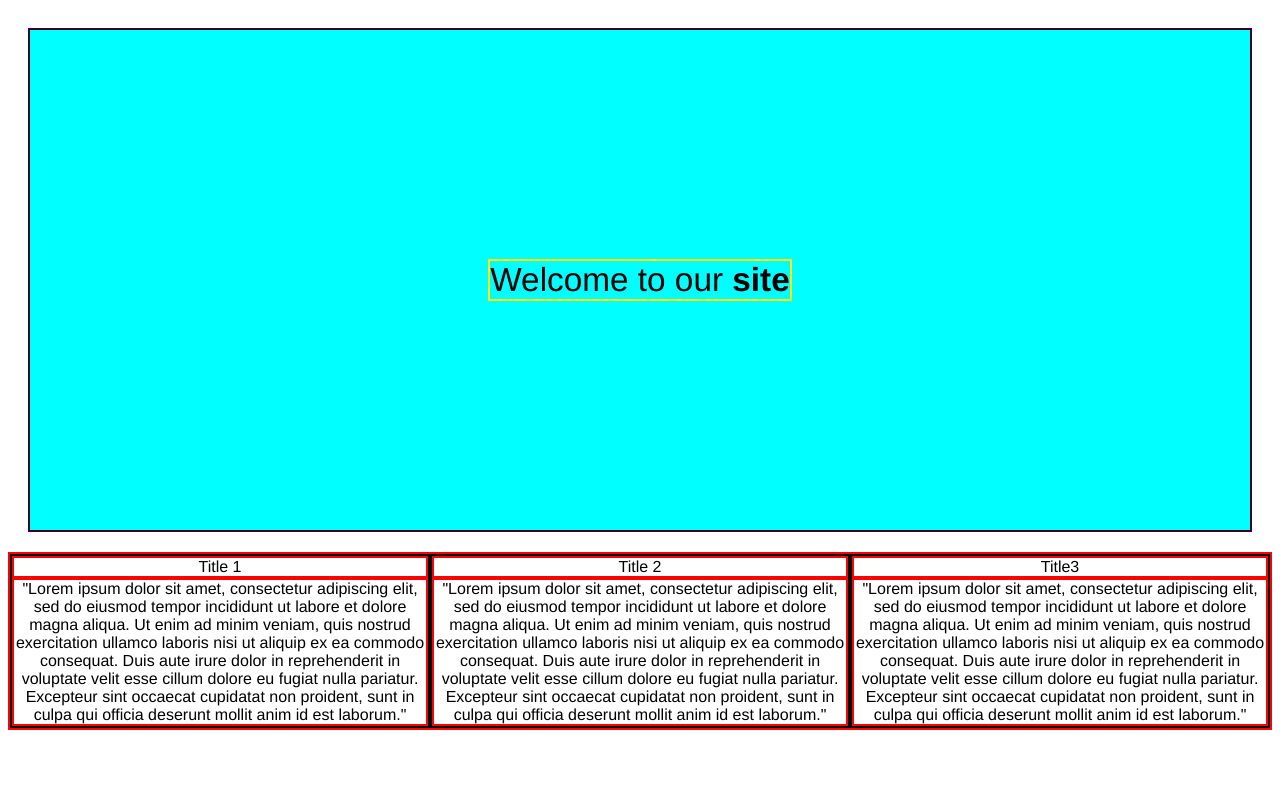
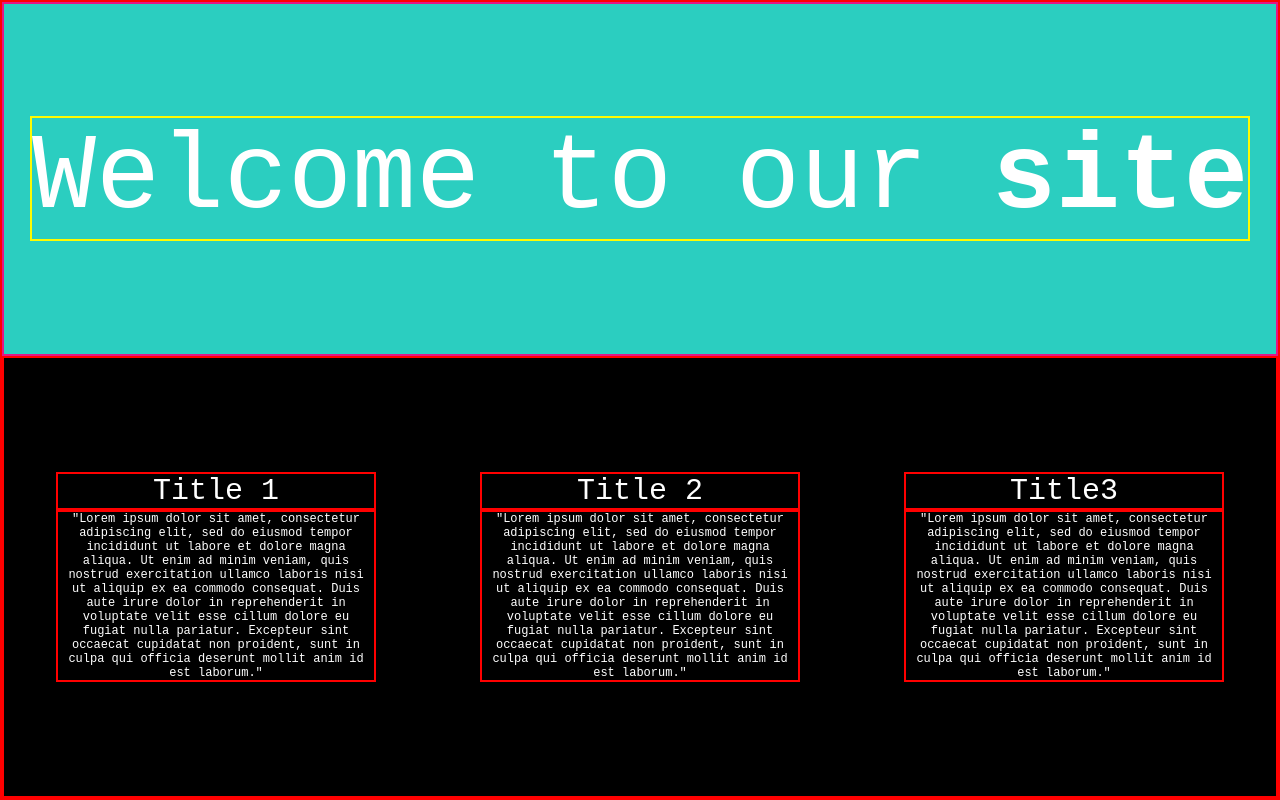
Before and after one commit to omarusmani/myFirstResponsiveWebsite, a plain HTML site: page index.html in a window 1280 px wide. Drawn offline with Linux system fonts and the light colour scheme.

Commit message:
laptopview done

```diff
--- a/index.html
+++ b/index.html
@@ -9,24 +9,27 @@
 <body>
      <div class="welcome">
          <!-- top welcome part -->
-     <div class="welcomestat">Welcome to our<strong> site</strong></div>
+     <div class="welcomestat">Welcome to<span> our <strong>site</strong></span></div>
     </div>
     <div class="Title">
         <div class="Title1">
+            <div class="titleblue"></div>
             <div class="title">Title 1</div>
             <div class="text" >"Lorem ipsum dolor sit amet, consectetur adipiscing elit, sed do eiusmod tempor incididunt ut labore et dolore magna aliqua. Ut enim ad minim veniam, quis nostrud exercitation ullamco laboris nisi ut aliquip ex ea commodo consequat. Duis aute irure dolor in reprehenderit in voluptate velit esse cillum dolore eu fugiat nulla pariatur. Excepteur sint occaecat cupidatat non proident, sunt in culpa qui officia deserunt mollit anim id est laborum." </div>
             </div>
 
         <div class="Title2">
+            <div class="titlered"></div>
             <div class="title">Title 2</div>
             <div class="text" >"Lorem ipsum dolor sit amet, consectetur adipiscing elit, sed do eiusmod tempor incididunt ut labore et dolore magna aliqua. Ut enim ad minim veniam, quis nostrud exercitation ullamco laboris nisi ut aliquip ex ea commodo consequat. Duis aute irure dolor in reprehenderit in voluptate velit esse cillum dolore eu fugiat nulla pariatur. Excepteur sint occaecat cupidatat non proident, sunt in culpa qui officia deserunt mollit anim id est laborum." </div>
 
             </div>
         <div class="Title3">
+            <div class="titlegreen"></div>
            <div class="title">Title3</div>
-            <div class="text" >"Lorem ipsum dolor sit amet, consectetur adipiscing elit, sed do eiusmod tempor incididunt ut labore et dolore magna aliqua. Ut enim ad minim veniam, quis nostrud exercitation ullamco laboris nisi ut aliquip ex ea commodo consequat. Duis aute irure dolor in reprehenderit in voluptate velit esse cillum dolore eu fugiat nulla pariatur. Excepteur sint occaecat cupidatat non proident, sunt in culpa qui officia deserunt mollit anim id est laborum." </div>
+        <div class="text" >"Lorem ipsum dolor sit amet, consectetur adipiscing elit, sed do eiusmod tempor incididunt ut labore et dolore magna aliqua. Ut enim ad minim veniam, quis nostrud exercitation ullamco laboris nisi ut aliquip ex ea commodo consequat. Duis aute irure dolor in reprehenderit in voluptate velit esse cillum dolore eu fugiat nulla pariatur. Excepteur sint occaecat cupidatat non proident, sunt in culpa qui officia deserunt mollit anim id est laborum." </div>
 
-            </div>
+        </div>
 
     </div>
 
--- a/styles.css
+++ b/styles.css
@@ -1,25 +1,32 @@
 body{
-    display:flex;
+    display:grid;
+    grid-template-rows: 2;
+    grid-gap: 0px;
+    /* display:flex;
     flex-direction: column;
     width:fit-content;
     justify-content: center;
-    align-content: center;
-    font-family:'Franklin Gothic Medium', 'Arial Narrow', Arial, sans-serif;
+    align-content: center; */
+    font-family:'Courier New', Courier, monospace;
+    border: red 2px solid;
+    margin: 0px;
+    padding: 0px;
 }
 .div{
     border: red 2px solid;
 
 }
 .welcome{
+    grid-row: 1;
     display:flex;
-    border: rgb(51, 2, 29) 2px solid;
-    background-color: aqua;
-    width:auto;
-    font-size: 25pt;
-    height: 500px;
+    color: white;
+    border: rgb(226, 23, 135) 2px solid;
+    background-color: rgb(43,206,192);
+    /* width:auto; */
+    font-size: 80pt;
     justify-content: center;
     align-items: center;
-    margin: 20px;
+    margin: 0px;
     padding: 0px;
 }
 .welcomestat{
@@ -27,10 +34,14 @@ body{
 
 }
 .Title{
+    grid-row:2;
     border: rgb(36, 34, 105) 2px solid;
+    background-color: rgb(0, 0, 0);
+    color:white;
     display: flex;
     flex-direction: row;
-    width:auto;
+    width:wrap;
+    gap: 100px;
 
 }
 
@@ -38,6 +49,7 @@ body{
     display: flex;
     flex-direction: column;
     border: rgb(0, 0, 0) 2px solid;
+    margin-left: 50px;
 }
 .Title2{
     display: flex;
@@ -48,15 +60,17 @@ body{
     display: flex;
     flex-direction: column;
     border: rgb(0, 0, 0) 2px solid;
+    margin-right: 50px;
 }
 
 .title{
-    justify-content: center;
+    justify-content:center;
     align-items: center;
+    font-size: 30px;
     border: red 2px solid;
 }
 .text{
-
     text-align: center;
+    font-size:12px;
     border: red 2px solid;
 }
```
